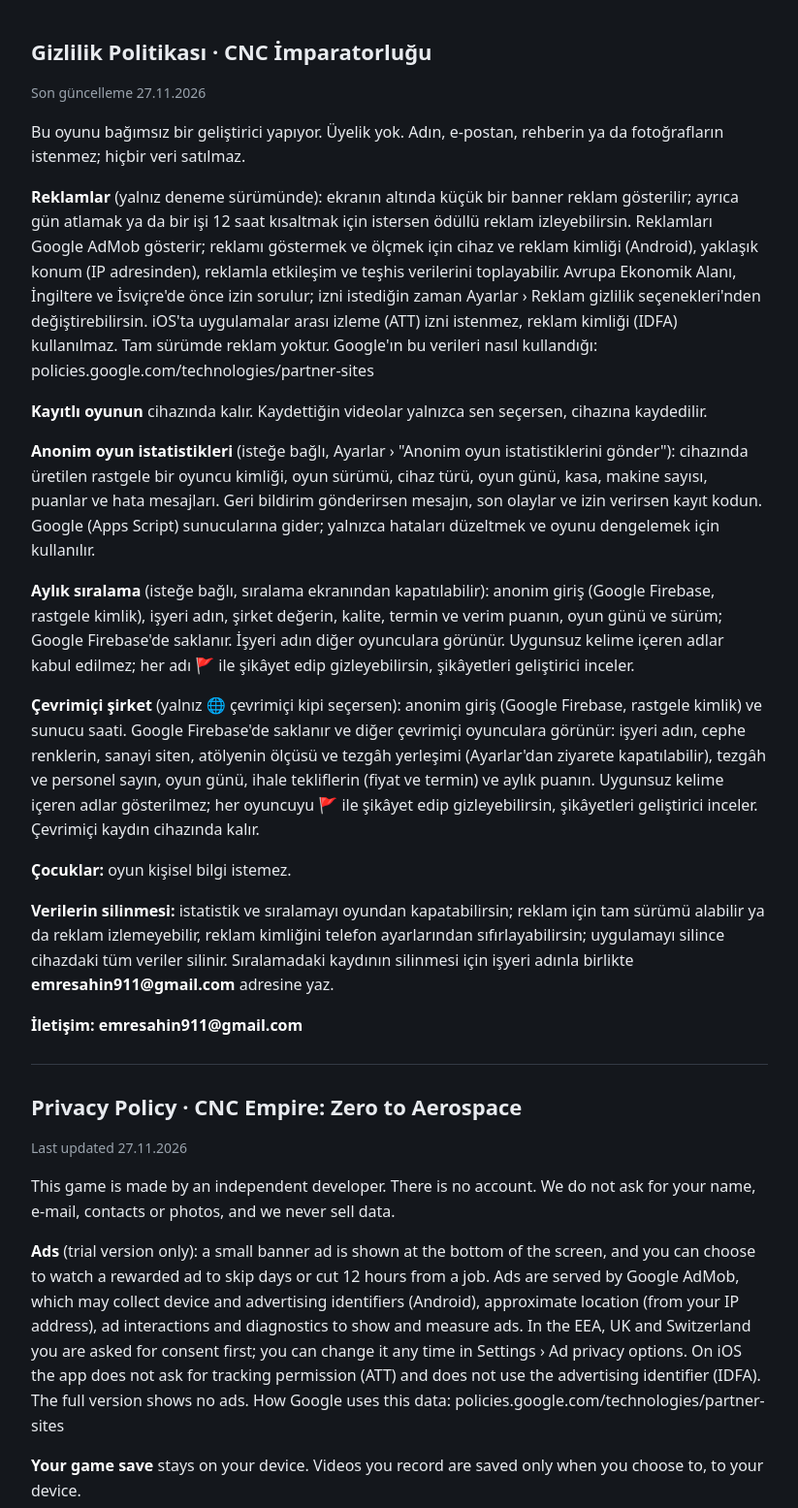
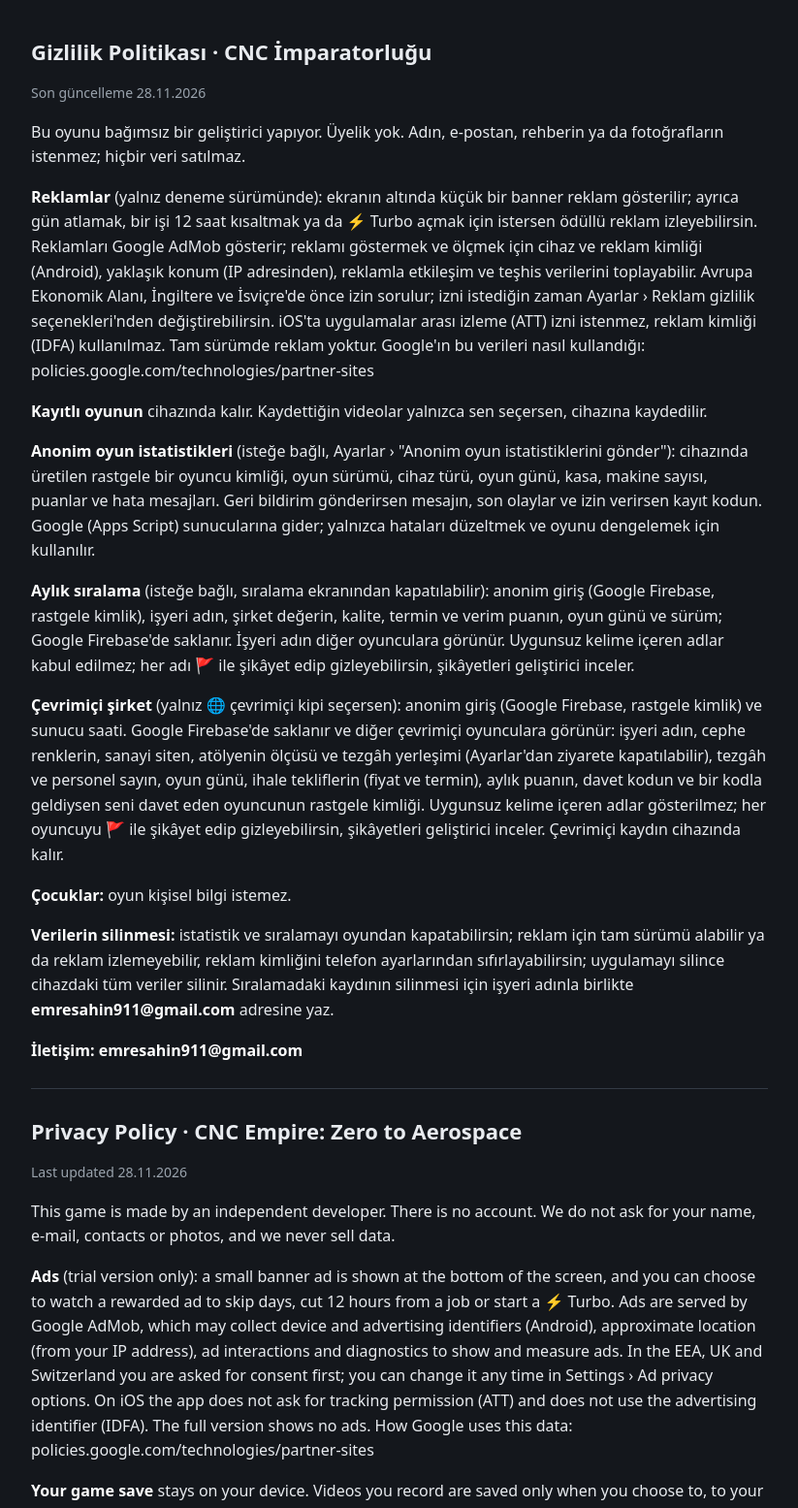
Before and after one commit to mad7luke/mad7luke.github.io, a plain HTML site: page privacy.html in a window 1280 px wide. Shown: the top 1555 px of the page at 97% size, without its empty margins (228-1051 px from the left). Drawn offline with Linux system fonts and the light colour scheme.

Commit message:
Gizlilik: Turbo reklamı, davet kodu ve davet edenin rastgele kimliği (28.11.2026)
Co-Authored-By: Claude Opus 5.5 <noreply@anthropic.com>
Claude-Session: https://claude.ai/code/session_01HrUB5owHgjaRF5jgCWpZGK

```diff
--- a/privacy.html
+++ b/privacy.html
@@ -3,22 +3,22 @@
 <title>CNC İmparatorluğu · Gizlilik Politikası / CNC Empire · Privacy Policy</title>
 <style>body{margin:0;background:#14171c;color:#e8ebef;font:16px/1.6 system-ui,-apple-system,Segoe UI,Roboto,sans-serif}main{max-width:760px;margin:0 auto;padding:28px 20px 60px}h3{font-size:22px;margin:8px 0}.sub{color:#9aa3ad;font-size:14px}b{color:#fff}hr{border:0;border-top:1px solid #333a44;margin:30px 0}a{color:#ff9a3c}</style>
 </head><body><main>
-<h3>Gizlilik Politikası · CNC İmparatorluğu</h3><p class="sub">Son güncelleme 27.11.2026</p>
+<h3>Gizlilik Politikası · CNC İmparatorluğu</h3><p class="sub">Son güncelleme 28.11.2026</p>
    <p>Bu oyunu bağımsız bir geliştirici yapıyor. Üyelik yok. Adın, e-postan, rehberin ya da fotoğrafların istenmez; hiçbir veri satılmaz.</p>
-   <p><b>Reklamlar</b> (yalnız deneme sürümünde): ekranın altında küçük bir banner reklam gösterilir; ayrıca gün atlamak ya da bir işi 12 saat kısaltmak için istersen ödüllü reklam izleyebilirsin. Reklamları Google AdMob gösterir; reklamı göstermek ve ölçmek için cihaz ve reklam kimliği (Android), yaklaşık konum (IP adresinden), reklamla etkileşim ve teşhis verilerini toplayabilir. Avrupa Ekonomik Alanı, İngiltere ve İsviçre'de önce izin sorulur; izni istediğin zaman Ayarlar › Reklam gizlilik seçenekleri'nden değiştirebilirsin. iOS'ta uygulamalar arası izleme (ATT) izni istenmez, reklam kimliği (IDFA) kullanılmaz. Tam sürümde reklam yoktur. Google'ın bu verileri nasıl kullandığı: <span data-notr="">policies.google.com/technologies/partner-sites</span></p>
+   <p><b>Reklamlar</b> (yalnız deneme sürümünde): ekranın altında küçük bir banner reklam gösterilir; ayrıca gün atlamak, bir işi 12 saat kısaltmak ya da ⚡ Turbo açmak için istersen ödüllü reklam izleyebilirsin. Reklamları Google AdMob gösterir; reklamı göstermek ve ölçmek için cihaz ve reklam kimliği (Android), yaklaşık konum (IP adresinden), reklamla etkileşim ve teşhis verilerini toplayabilir. Avrupa Ekonomik Alanı, İngiltere ve İsviçre'de önce izin sorulur; izni istediğin zaman Ayarlar › Reklam gizlilik seçenekleri'nden değiştirebilirsin. iOS'ta uygulamalar arası izleme (ATT) izni istenmez, reklam kimliği (IDFA) kullanılmaz. Tam sürümde reklam yoktur. Google'ın bu verileri nasıl kullandığı: <span data-notr="">policies.google.com/technologies/partner-sites</span></p>
    <p><b>Kayıtlı oyunun</b> cihazında kalır. Kaydettiğin videolar yalnızca sen seçersen, cihazına kaydedilir.</p>
    <p><b>Anonim oyun istatistikleri</b> (isteğe bağlı, Ayarlar › "Anonim oyun istatistiklerini gönder"): cihazında üretilen rastgele bir oyuncu kimliği, oyun sürümü, cihaz türü, oyun günü, kasa, makine sayısı, puanlar ve hata mesajları. Geri bildirim gönderirsen mesajın, son olaylar ve izin verirsen kayıt kodun. Google (Apps Script) sunucularına gider; yalnızca hataları düzeltmek ve oyunu dengelemek için kullanılır.</p>
    <p><b>Aylık sıralama</b> (isteğe bağlı, sıralama ekranından kapatılabilir): anonim giriş (Google Firebase, rastgele kimlik), işyeri adın, şirket değerin, kalite, termin ve verim puanın, oyun günü ve sürüm; Google Firebase'de saklanır. İşyeri adın diğer oyunculara görünür. Uygunsuz kelime içeren adlar kabul edilmez; her adı 🚩 ile şikâyet edip gizleyebilirsin, şikâyetleri geliştirici inceler.</p>
-   <p><b>Çevrimiçi şirket</b> (yalnız 🌐 çevrimiçi kipi seçersen): anonim giriş (Google Firebase, rastgele kimlik) ve sunucu saati. Google Firebase'de saklanır ve diğer çevrimiçi oyunculara görünür: işyeri adın, cephe renklerin, sanayi siten, atölyenin ölçüsü ve tezgâh yerleşimi (Ayarlar'dan ziyarete kapatılabilir), tezgâh ve personel sayın, oyun günü, ihale tekliflerin (fiyat ve termin) ve aylık puanın. Uygunsuz kelime içeren adlar gösterilmez; her oyuncuyu 🚩 ile şikâyet edip gizleyebilirsin, şikâyetleri geliştirici inceler. Çevrimiçi kaydın cihazında kalır.</p>
+   <p><b>Çevrimiçi şirket</b> (yalnız 🌐 çevrimiçi kipi seçersen): anonim giriş (Google Firebase, rastgele kimlik) ve sunucu saati. Google Firebase'de saklanır ve diğer çevrimiçi oyunculara görünür: işyeri adın, cephe renklerin, sanayi siten, atölyenin ölçüsü ve tezgâh yerleşimi (Ayarlar'dan ziyarete kapatılabilir), tezgâh ve personel sayın, oyun günü, ihale tekliflerin (fiyat ve termin), aylık puanın, davet kodun ve bir kodla geldiysen seni davet eden oyuncunun rastgele kimliği. Uygunsuz kelime içeren adlar gösterilmez; her oyuncuyu 🚩 ile şikâyet edip gizleyebilirsin, şikâyetleri geliştirici inceler. Çevrimiçi kaydın cihazında kalır.</p>
    <p><b>Çocuklar:</b> oyun kişisel bilgi istemez.</p>
    <p><b>Verilerin silinmesi:</b> istatistik ve sıralamayı oyundan kapatabilirsin; reklam için tam sürümü alabilir ya da reklam izlemeyebilir, reklam kimliğini telefon ayarlarından sıfırlayabilirsin; uygulamayı silince cihazdaki tüm veriler silinir. Sıralamadaki kaydının silinmesi için işyeri adınla birlikte <b data-notr="">emresahin911@gmail.com</b> adresine yaz.</p>
-   <p><b>İletişim:</b> <b data-notr="">emresahin911@gmail.com</b></p><hr style="border:0;border-top:1px solid #333a44;margin:26px 0"><h3>Privacy Policy · CNC Empire: Zero to Aerospace</h3><p class="sub">Last updated 27.11.2026</p>
+   <p><b>İletişim:</b> <b data-notr="">emresahin911@gmail.com</b></p><hr style="border:0;border-top:1px solid #333a44;margin:26px 0"><h3>Privacy Policy · CNC Empire: Zero to Aerospace</h3><p class="sub">Last updated 28.11.2026</p>
    <p>This game is made by an independent developer. There is no account. We do not ask for your name, e-mail, contacts or photos, and we never sell data.</p>
-   <p><b>Ads</b> (trial version only): a small banner ad is shown at the bottom of the screen, and you can choose to watch a rewarded ad to skip days or cut 12 hours from a job. Ads are served by Google AdMob, which may collect device and advertising identifiers (Android), approximate location (from your IP address), ad interactions and diagnostics to show and measure ads. In the EEA, UK and Switzerland you are asked for consent first; you can change it any time in Settings › Ad privacy options. On iOS the app does not ask for tracking permission (ATT) and does not use the advertising identifier (IDFA). The full version shows no ads. How Google uses this data: <span data-notr="">policies.google.com/technologies/partner-sites</span></p>
+   <p><b>Ads</b> (trial version only): a small banner ad is shown at the bottom of the screen, and you can choose to watch a rewarded ad to skip days, cut 12 hours from a job or start a ⚡ Turbo. Ads are served by Google AdMob, which may collect device and advertising identifiers (Android), approximate location (from your IP address), ad interactions and diagnostics to show and measure ads. In the EEA, UK and Switzerland you are asked for consent first; you can change it any time in Settings › Ad privacy options. On iOS the app does not ask for tracking permission (ATT) and does not use the advertising identifier (IDFA). The full version shows no ads. How Google uses this data: <span data-notr="">policies.google.com/technologies/partner-sites</span></p>
    <p><b>Your game save</b> stays on your device. Videos you record are saved only when you choose to, to your device.</p>
    <p><b>Anonymous game statistics</b> (optional, Settings › "Send anonymous game statistics"): a random player ID created on your device, game version, device type, game day, cash, machine count, scores and error messages. If you send feedback, your message, the recent game log and, if you allow, your save code. Sent to Google (Apps Script) servers and used only to fix bugs and balance the game.</p>
    <p><b>Monthly ranking</b> (optional, can be turned off on the ranking screen): an anonymous sign-in (Google Firebase, random ID), your workshop name, company value, quality, delivery and efficiency scores, game day and version, stored in Google Firebase. Your workshop name is visible to other players. Names with inappropriate words are not accepted; you can report and hide any name with 🚩, reports are reviewed by the developer.</p>
-   <p><b>Online company</b> (only if you choose the 🌐 online mode): an anonymous sign-in (Google Firebase, random ID) and the server clock. Stored in Google Firebase and visible to other online players: your workshop name, facade colours, industrial estate, workshop size and machine layout (can be closed to visitors in Settings), machine and staff counts, game day, your tender bids (price and lead time) and your monthly score. Names with inappropriate words are not shown; you can report and hide any player with 🚩, reports are reviewed by the developer. Your online save stays on your device.</p>
+   <p><b>Online company</b> (only if you choose the 🌐 online mode): an anonymous sign-in (Google Firebase, random ID) and the server clock. Stored in Google Firebase and visible to other online players: your workshop name, facade colours, industrial estate, workshop size and machine layout (can be closed to visitors in Settings), machine and staff counts, game day, your tender bids (price and lead time), your monthly score, your invite code and, if you came with a code, the random ID of the player who invited you. Names with inappropriate words are not shown; you can report and hide any player with 🚩, reports are reviewed by the developer. Your online save stays on your device.</p>
    <p><b>Children:</b> the game does not ask for personal data.</p>
    <p><b>Deleting data:</b> turn off statistics and ranking in the game; for ads, buy the full version or don't watch them, and reset your advertising ID in your phone settings; deleting the app removes all local data. To have a ranking entry removed, write to <b data-notr="">emresahin911@gmail.com</b> with your workshop name.</p>
    <p><b>Contact:</b> <b data-notr="">emresahin911@gmail.com</b></p>
```
